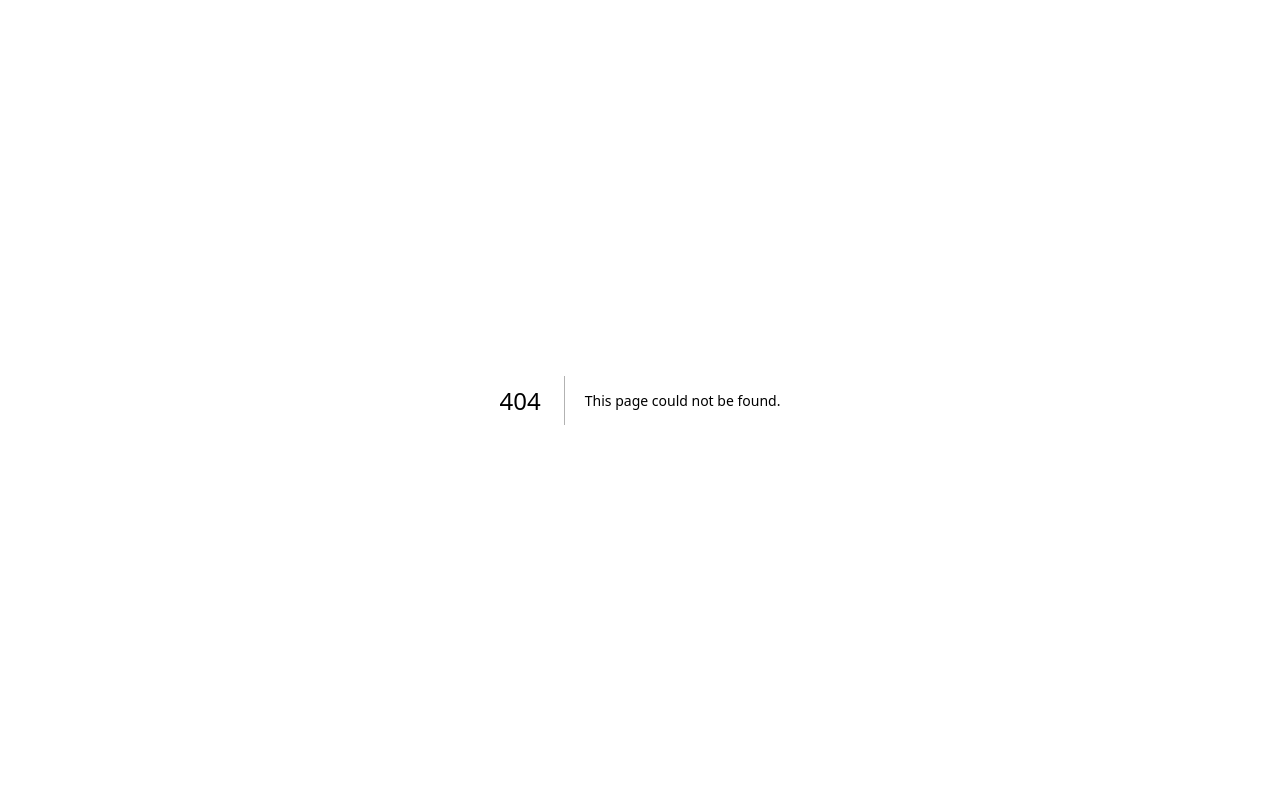
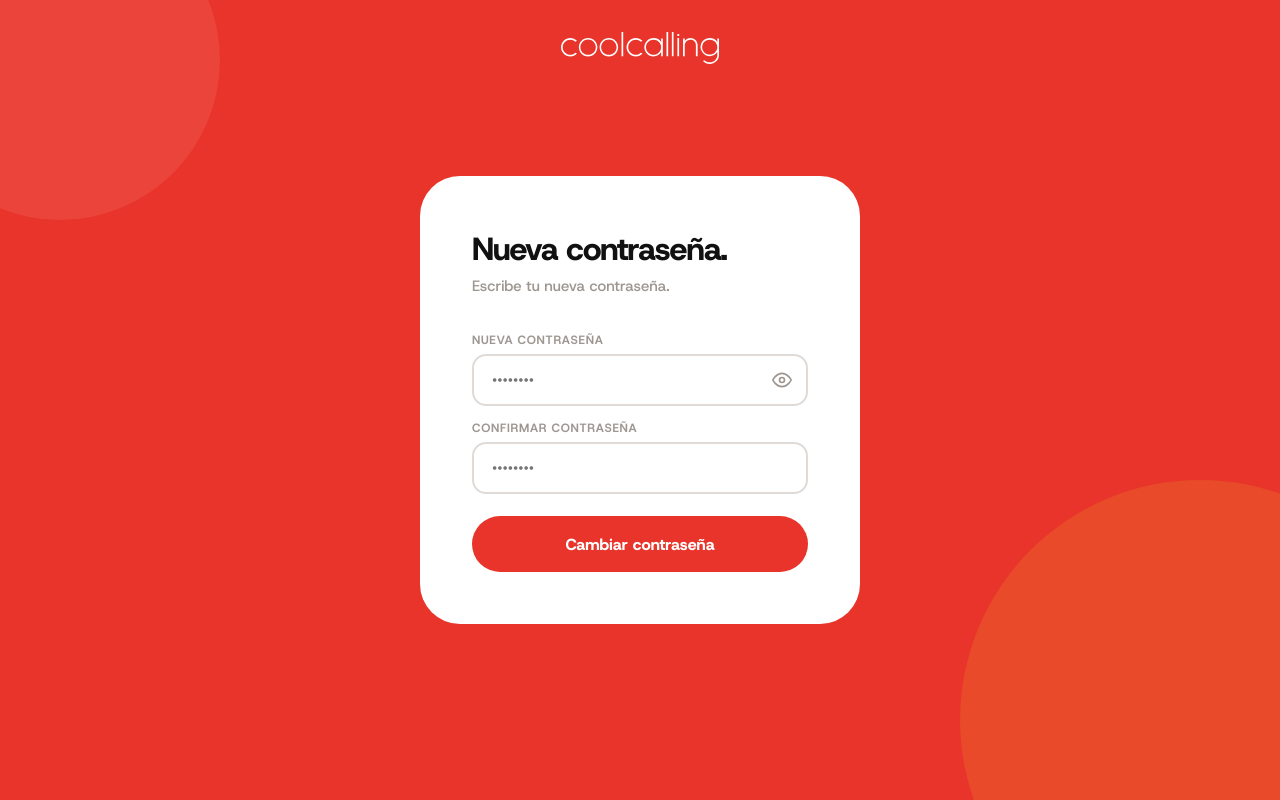
Before and after one commit to borja-martos/COOLCALLING, a Next.js app: page /reset-password in a window 1280 px wide. Before the commit this address had no page. Built offline with nearby package versions, Linux system fonts and the light colour scheme; no server answers.

Commit message:
feat: página reset-password con nueva contraseña + confirmación

```diff
--- /dev/null
+++ b/app/reset-password/page.tsx
@@ -0,0 +1,130 @@
+'use client'
+
+import { useState, useEffect } from 'react'
+import { createClient } from '@/lib/supabase/client'
+import { useRouter } from 'next/navigation'
+
+export default function ResetPasswordPage() {
+  const [password, setPassword]   = useState('')
+  const [confirm, setConfirm]     = useState('')
+  const [showPass, setShowPass]   = useState(false)
+  const [loading, setLoading]     = useState(false)
+  const [error, setError]         = useState('')
+  const [done, setDone]           = useState(false)
+  const supabase = createClient()
+  const router   = useRouter()
+
+  // Supabase envía el token en el hash de la URL — hay que escucharlo
+  useEffect(() => {
+    const { data: { subscription } } = supabase.auth.onAuthStateChange((event) => {
+      // PASSWORD_RECOVERY significa que el token del email ya está activo
+    })
+    return () => subscription.unsubscribe()
+  }, [])
+
+  async function handleSubmit(e: React.FormEvent) {
+    e.preventDefault()
+    if (password !== confirm) { setError('Las contraseñas no coinciden.'); return }
+    if (password.length < 6)  { setError('Mínimo 6 caracteres.'); return }
+    setLoading(true); setError('')
+    const { error } = await supabase.auth.updateUser({ password })
+    setLoading(false)
+    if (error) { setError(error.message); return }
+    setDone(true)
+    setTimeout(() => router.push('/'), 2500)
+  }
+
+  const EyeIcon = () => showPass ? (
+    <svg width="20" height="20" viewBox="0 0 24 24" fill="none" stroke="currentColor" strokeWidth="2" strokeLinecap="round" strokeLinejoin="round">
+      <path d="M17.94 17.94A10.07 10.07 0 0112 20c-7 0-11-8-11-8a18.45 18.45 0 015.06-5.94"/>
+      <path d="M9.9 4.24A9.12 9.12 0 0112 4c7 0 11 8 11 8a18.5 18.5 0 01-2.16 3.19"/>
+      <line x1="1" y1="1" x2="23" y2="23"/>
+    </svg>
+  ) : (
+    <svg width="20" height="20" viewBox="0 0 24 24" fill="none" stroke="currentColor" strokeWidth="2" strokeLinecap="round" strokeLinejoin="round">
+      <path d="M1 12s4-8 11-8 11 8 11 8-4 8-11 8-11-8-11-8z"/>
+      <circle cx="12" cy="12" r="3"/>
+    </svg>
+  )
+
+  return (
+    <div style={{
+      minHeight: '100vh', background: 'var(--red)',
+      display: 'flex', alignItems: 'center', justifyContent: 'center',
+      padding: 24, position: 'relative', overflow: 'hidden',
+    }}>
+      {/* Burbujas */}
+      <div style={{ position: 'absolute', bottom: -160, right: -160, width: 480, height: 480, borderRadius: '50%', background: 'var(--orange)', opacity: 0.45, pointerEvents: 'none' }} />
+      <div style={{ position: 'absolute', top: -100, left: -100, width: 320, height: 320, borderRadius: '50%', background: 'rgba(255,255,255,0.08)', pointerEvents: 'none' }} />
+
+      {/* Logo */}
+      <div style={{ position: 'absolute', top: 32, left: 0, right: 0, display: 'flex', justifyContent: 'center' }}>
+        <img src="/logo.svg" alt="CoolCalling" style={{ height: 32, filter: 'brightness(0) invert(1)' }} />
+      </div>
+
+      {/* Card */}
+      <div style={{ background: 'white', borderRadius: 40, padding: '52px 52px', width: '100%', maxWidth: 440, position: 'relative', zIndex: 1 }}>
+
+        {done ? (
+          <div style={{ textAlign: 'center' }}>
+            <div style={{ fontSize: 56, marginBottom: 16 }}>✅</div>
+            <div style={{ fontSize: 28, fontWeight: 900, letterSpacing: '-0.03em', marginBottom: 8 }}>Contraseña cambiada.</div>
+            <div style={{ fontSize: 15, color: 'var(--gray-mid)' }}>Redirigiendo al login...</div>
+          </div>
+        ) : (
+          <>
+            <div style={{ marginBottom: 36 }}>
+              <div style={{ fontSize: 32, fontWeight: 900, letterSpacing: '-0.03em', color: 'var(--black)', marginBottom: 6 }}>Nueva contraseña.</div>
+              <div style={{ fontSize: 15, color: 'var(--gray-mid)', fontWeight: 500 }}>Escribe tu nueva contraseña.</div>
+            </div>
+
+            <form onSubmit={handleSubmit} style={{ display: 'flex', flexDirection: 'column', gap: 14 }}>
+              {/* Nueva contraseña */}
+              <div style={{ display: 'flex', flexDirection: 'column', gap: 6 }}>
+                <label style={{ fontSize: 12, fontWeight: 700, letterSpacing: '0.06em', textTransform: 'uppercase', color: 'var(--gray-mid)' }}>Nueva contraseña</label>
+                <div style={{ position: 'relative' }}>
+                  <input
+                    type={showPass ? 'text' : 'password'} placeholder="••••••••" required
+                    value={password} onChange={e => setPassword(e.target.value)}
+                    style={{ height: 52, border: '2px solid var(--gray-border)', borderRadius: 14, padding: '0 52px 0 18px', fontSize: 15, fontFamily: 'HostGrotesk, sans-serif', outline: 'none', width: '100%', boxSizing: 'border-box', transition: 'border-color 0.15s' }}
+                    onFocus={e => e.target.style.borderColor = 'var(--red)'}
+                    onBlur={e => e.target.style.borderColor = 'var(--gray-border)'}
+                  />
+                  <button type="button" onClick={() => setShowPass(!showPass)}
+                    style={{ position: 'absolute', right: 16, top: '50%', transform: 'translateY(-50%)', background: 'none', border: 'none', cursor: 'pointer', padding: 0, color: 'var(--gray-mid)', display: 'flex', alignItems: 'center' }}>
+                    <EyeIcon />
+                  </button>
+                </div>
+              </div>
+
+              {/* Confirmar */}
+              <div style={{ display: 'flex', flexDirection: 'column', gap: 6 }}>
+                <label style={{ fontSize: 12, fontWeight: 700, letterSpacing: '0.06em', textTransform: 'uppercase', color: 'var(--gray-mid)' }}>Confirmar contraseña</label>
+                <input
+                  type={showPass ? 'text' : 'password'} placeholder="••••••••" required
+                  value={confirm} onChange={e => setConfirm(e.target.value)}
+                  style={{ height: 52, border: '2px solid var(--gray-border)', borderRadius: 14, padding: '0 18px', fontSize: 15, fontFamily: 'HostGrotesk, sans-serif', outline: 'none', width: '100%', boxSizing: 'border-box', transition: 'border-color 0.15s' }}
+                  onFocus={e => e.target.style.borderColor = 'var(--red)'}
+                  onBlur={e => e.target.style.borderColor = 'var(--gray-border)'}
+                />
+              </div>
+
+              {error && <div style={{ background: '#FFF0EE', color: 'var(--red)', padding: '12px 16px', borderRadius: 12, fontSize: 13, fontWeight: 600 }}>{error}</div>}
+
+              <button type="submit" disabled={loading} style={{
+                marginTop: 8, height: 56, borderRadius: 100,
+                background: loading ? 'var(--gray)' : 'var(--red)',
+                color: loading ? 'var(--gray-mid)' : 'white',
+                border: 'none', cursor: loading ? 'not-allowed' : 'pointer',
+                fontFamily: 'HostGrotesk, sans-serif', fontSize: 16, fontWeight: 800,
+                transition: 'all 0.15s',
+              }}>
+                {loading ? 'Guardando...' : 'Cambiar contraseña'}
+              </button>
+            </form>
+          </>
+        )}
+      </div>
+    </div>
+  )
+}
```
